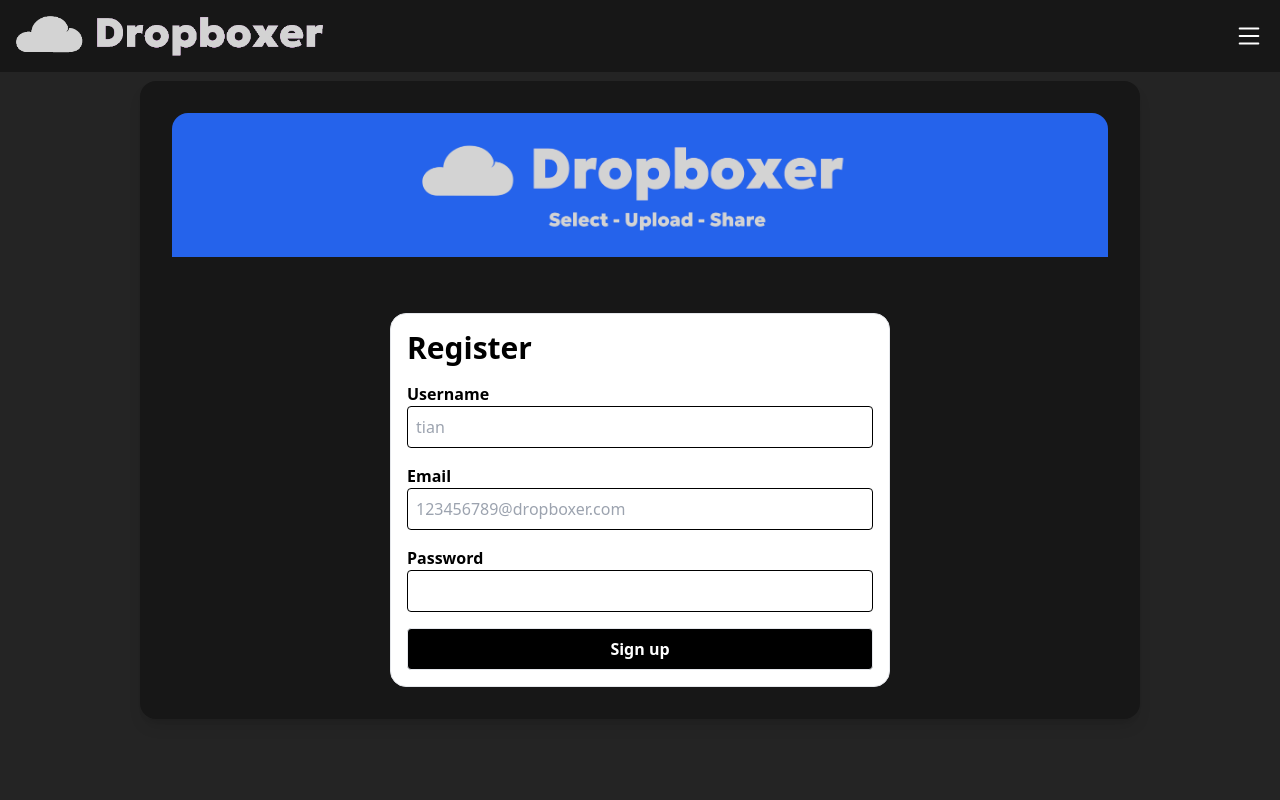
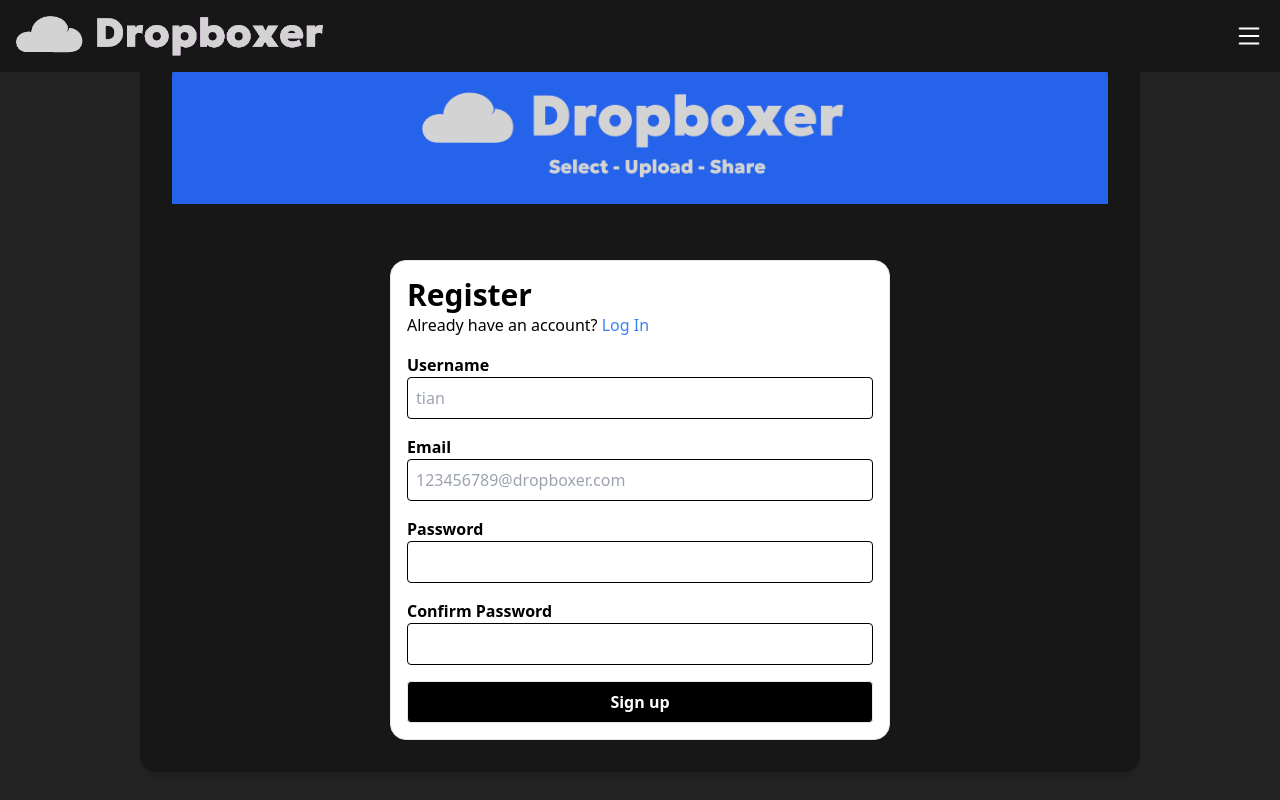
Before and after one commit to TianYu-00/filesharing_site, a React (Vite) app in the folder frontend/: page /register in a window 1280 px wide. Built offline with nearby package versions, Linux system fonts and the light colour scheme.

Commit message:
update sign up page with new inputs and allow redirect to login page

```diff
--- a/frontend/src/pages/Landing_Register.jsx
+++ b/frontend/src/pages/Landing_Register.jsx
@@ -1,5 +1,6 @@
 import React from "react";
 import Page_BoilerPlate from "../components/Page_BoilerPlate";
+import { Link } from "react-router-dom";
 
 function Landing_Register() {
   const handle_SignUp = (event) => {
@@ -15,6 +16,12 @@ function Landing_Register() {
         >
           <div className="flex flex-col">
             <p className="text-left font-bold text-3xl">Register</p>
+            <p className="text-left ">
+              Already have an account?{" "}
+              <Link to="/login" className="text-blue-500">
+                Log In
+              </Link>
+            </p>
           </div>
           <div className="flex flex-col">
             <label className="text-left font-semibold">Username</label>
@@ -31,7 +38,11 @@ function Landing_Register() {
           </div>
           <div className="flex flex-col">
             <label className="text-left font-semibold">Password</label>
-            <input className="border p-2 border-black rounded" type="password" autoComplete="current-password" />
+            <input className="border p-2 border-black rounded" type="password" autoComplete="new-password" />
+          </div>
+          <div className="flex flex-col">
+            <label className="text-left font-semibold">Confirm Password</label>
+            <input className="border p-2 border-black rounded" type="password" autoComplete="new-password" />
           </div>
 
           <button className="w-full border border bg-black text-white font-semibold p-2 rounded" type="submit">
```
